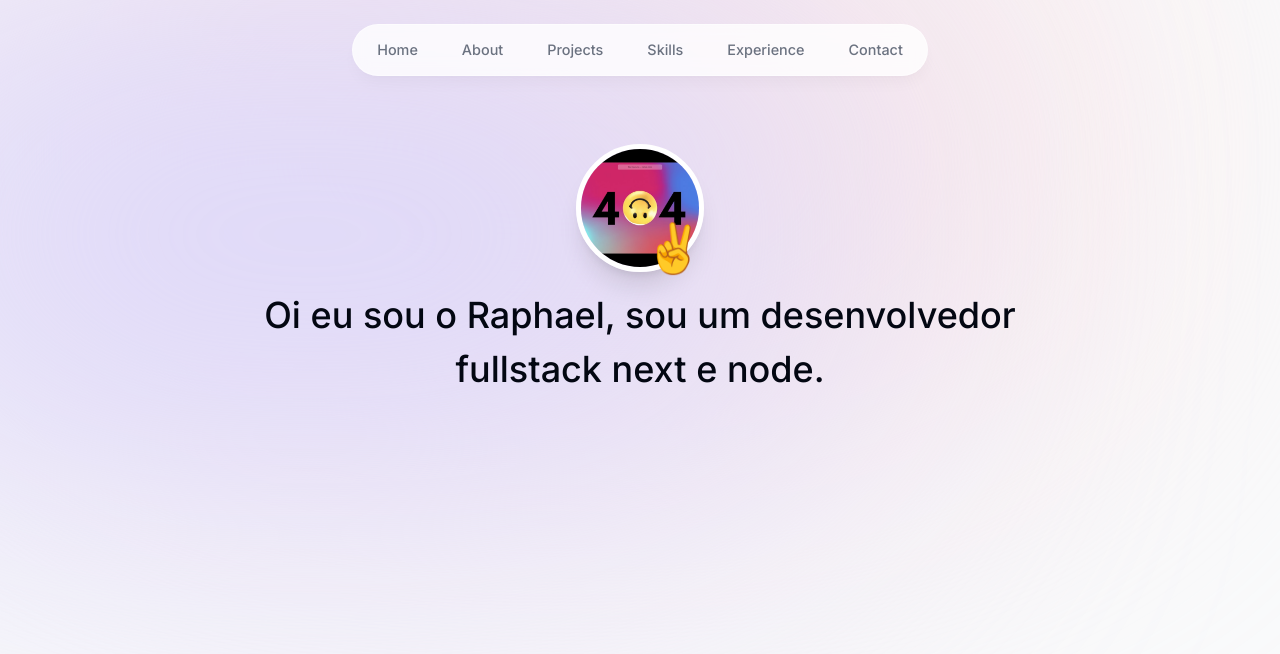
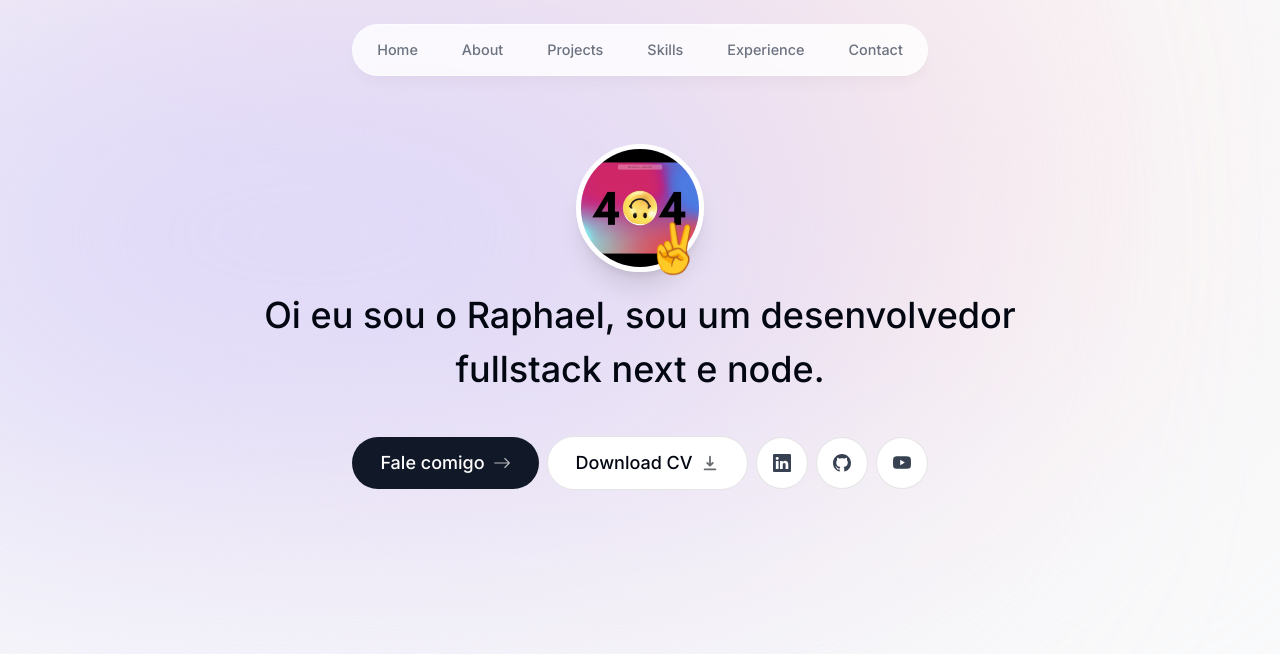
Before and after one commit to raphafratel/raphael-fratel-portfolio, a Next.js app: page / in a window 1280 px wide. Shown: the top 654 px of the page. Built offline with nearby package versions, Linux system fonts and the light colour scheme.

Commit message:
feat: Implementado botões de contato, download de cv e midias socias, com estilos e animações

```diff
--- a/components/intro/intro.tsx
+++ b/components/intro/intro.tsx
@@ -1,6 +1,9 @@
 "use client";
 
 import React from 'react'
+import Link from 'next/link';
+import { BsArrowRight, BsGithub, BsLinkedin, BsYoutube } from 'react-icons/bs';
+import { HiDownload } from 'react-icons/hi'
 import { motion } from 'framer-motion'
 import Image from 'next/image'
 import img404 from '@/public/404.jpg'
@@ -10,7 +13,7 @@ import * as styles from './styles'
 export default function Intro() {
   return (
     <section
-    className={styles.section.trim()}>
+    className={styles.section}>
       <div className={styles.profilePicContainer}>
         <div className='relative'>
 
@@ -35,10 +38,55 @@ export default function Intro() {
         </div>
       </div>
 
-      <p
-        className={styles.paragraph.trim()}>
+      <motion.p
+        className={styles.paragraph}
+        {... motions.paragraph}
+        >
         Oi eu sou o Raphael, sou um desenvolvedor fullstack next e node.
-      </p>
+      </motion.p>
+
+      <motion.div
+        className={styles.buttonsContainer}
+        {... motions.buttons}
+        >
+        <Link
+          className={styles.contactButton}
+          href='#contact'
+        >
+          Fale comigo
+          <BsArrowRight
+            className={styles.contactButtonIcon}/>
+        </Link>
+        <a
+          className={styles.downloadCvButton}
+          href="/raphael-fratel-cv.pdf"
+          download
+        >
+          Download CV
+          <HiDownload
+            className={styles.downloadCvButtonIcon}/>
+        </a>
+        <a
+          className={styles.socialButtons}
+          href="https://www.linkedin.com/in/raphafratel/"
+          target='_blank'
+        >
+          <BsLinkedin />
+        </a>
+        <a
+          className={styles.socialButtons}
+          href="https://github.com/raphafratel"
+          target='_blank'
+          >
+          <BsGithub />
+        </a>
+        <a href="https://www.youtube.com/@raphafratel"
+          className={styles.socialButtons}
+          target='_blank'
+          >
+          <BsYoutube />
+        </a>
+      </motion.div>
     </section>
   )
 }
--- a/components/intro/motions.tsx
+++ b/components/intro/motions.tsx
@@ -1,3 +1,5 @@
+import { delay } from "framer-motion";
+
 export const picture = {
     initial: { opacity: 0, scale: 0 },
     animate: { opacity: 1, scale: 1 },
@@ -17,3 +19,14 @@ export const picture = {
       duration: 0.7,
     },
   };
+
+  export const paragraph = {
+    initial: { opacity: 0, y: 100 },
+    animate: { opacity: 1, y: 0},
+  };
+
+  export const buttons = {
+    initial: { opacity: 0, y: 100 },
+    animate: { opacity: 1, y: 0},
+    transition: { delay: 0.1 },
+  };
--- a/components/intro/styles.tsx
+++ b/components/intro/styles.tsx
@@ -39,3 +39,83 @@ export const paragraph = [
     '!leading-[1.5]',
     'sm:text-4xl',
 ].join(' ');
+
+export const buttonsContainer = [
+  'flex',
+  'flex-col',
+  'sm:flex-row',
+  'items-center',
+  'justify-center',
+  'gap-2',
+  'px-4',
+  'text-lg',
+  'font-medium',
+].join(' ');
+
+export const contactButton = [
+  'group',
+  'bg-gray-900',
+  'text-white',
+  'px-7',
+  'py-3',
+  'flex',
+  'items-center',
+  'gap-2',
+  'rounded-full',
+  'outline-none',
+  'focus:scale-105',
+  'hover:scale-105',
+  'hover:bg-gray-950',
+  'transision',
+  'duration-500',
+].join(' ');
+
+export const contactButtonIcon = [
+  'opacity-70',
+  'group-hover:translate-x-1',
+  'transition',
+].join(' ');
+
+export const downloadCvButton = [
+  'group',
+  'bg-white',
+  'px-7',
+  'py-3',
+  'flex',
+  'items-center',
+  'gap-2',
+  'rounded-full',
+  'outline-none',
+  'focus:scale-105',
+  'hover:scale-105',
+  'transision',
+  'duration-500',
+  'cursor-pointer',
+  'border',
+  'border-black/10',
+].join(' ');
+
+export const downloadCvButtonIcon = [
+  'opacity-60',
+  'group-hover:translate-y-1',
+  'transition',
+].join(' ');
+
+export const socialButtons = [
+  'bg-white',
+  'text-gray-700',
+  'px-4',
+  'py-4',
+  'flex',
+  'items-center',
+  'gap-2',
+  'rounded-full',
+  'focus:scale-105',
+  'hover:scale-105',
+  'hover:text-gray-950',
+  'transision',
+  'duration-500',
+  'cursor-pointer',
+  'border',
+  'border-black/10',
+].join(' ');
```
